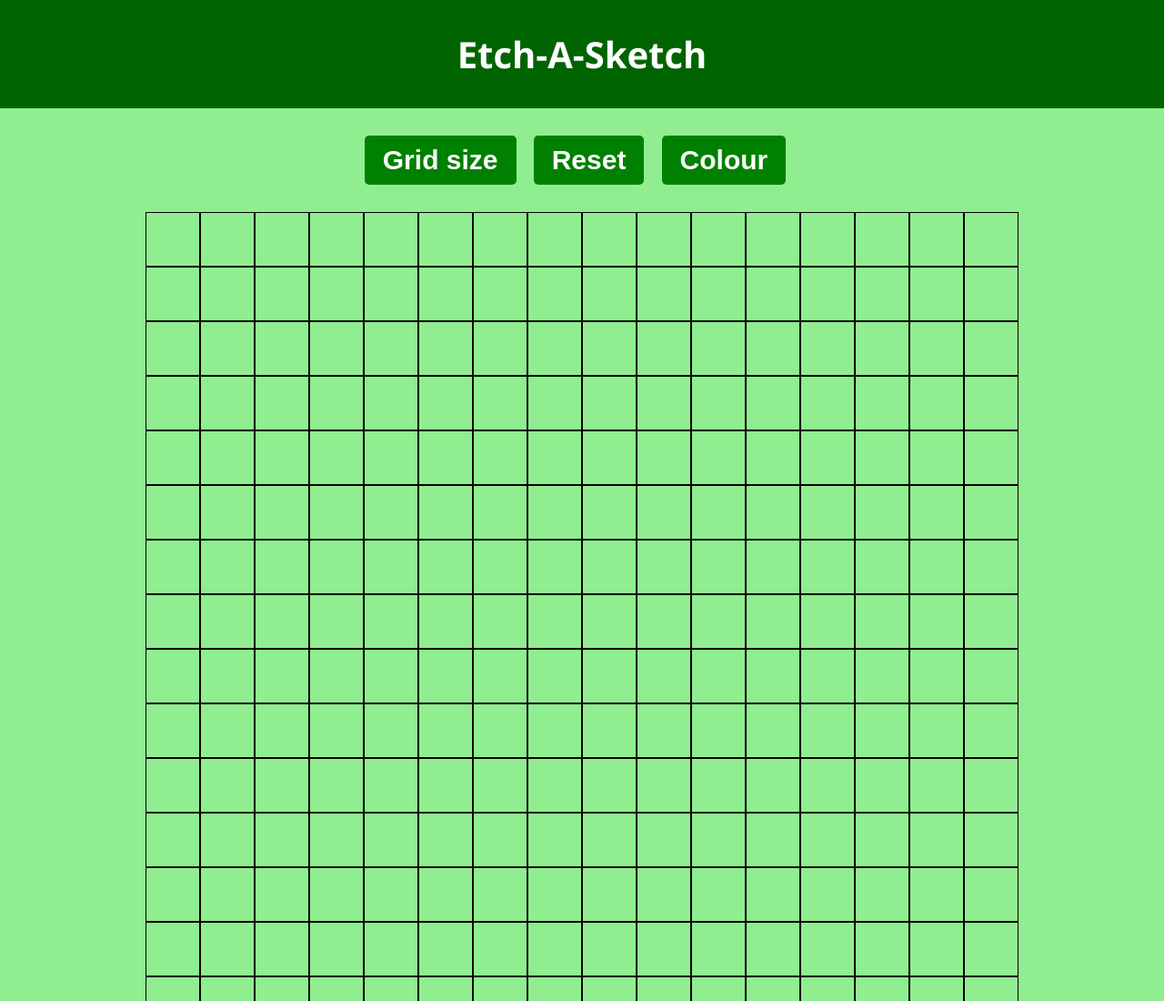
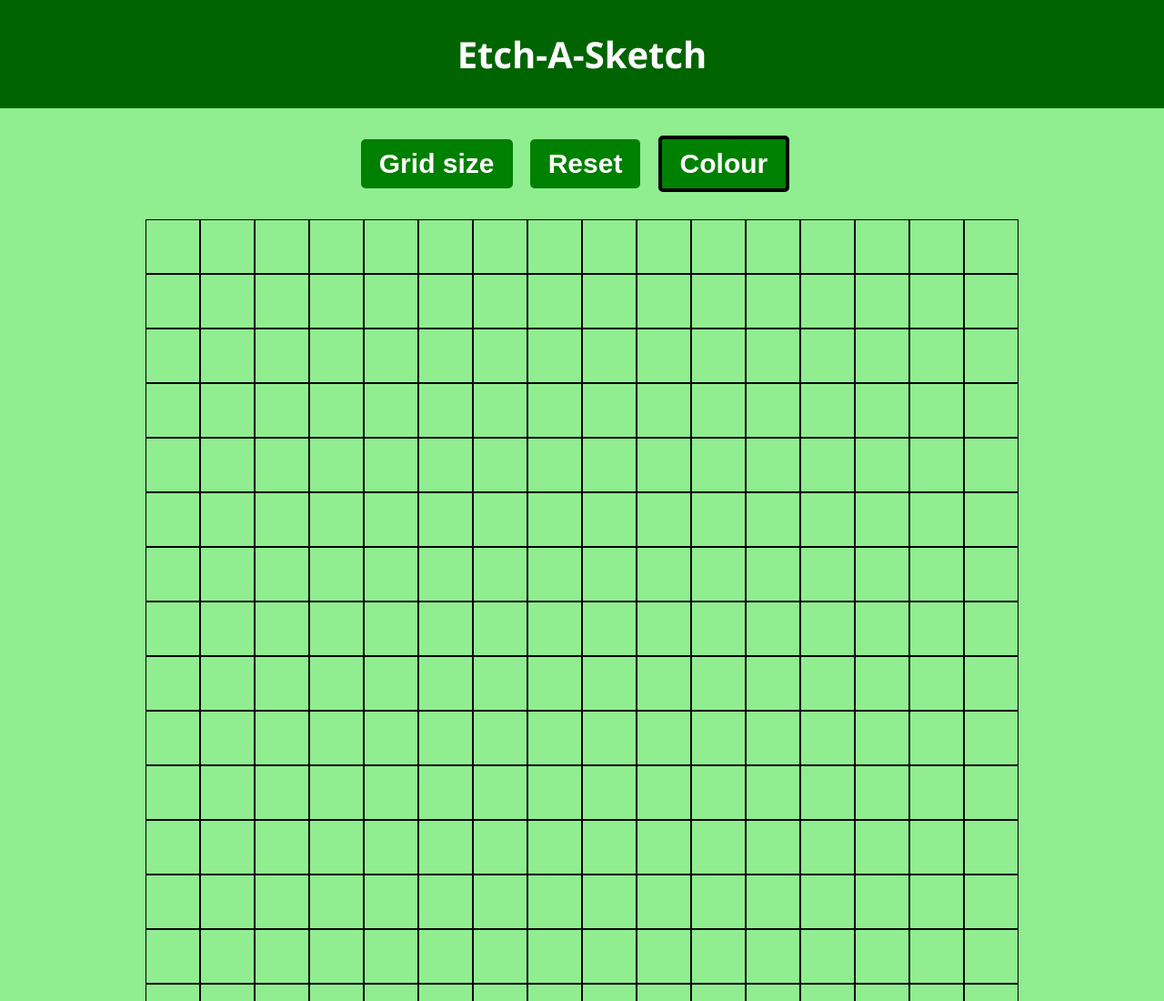
Before and after one commit to polka-dotcom/etch-a-sketch, a plain HTML site: page index.html in a window 1280 px wide. Shown: the top 1100 px of the page at 91% size. Drawn offline with Linux system fonts and the light colour scheme.

Commit message:
added border to colour button

```diff
--- a/styles.css
+++ b/styles.css
@@ -43,6 +43,10 @@ header {
     border-radius: 5px;
     cursor: pointer;
     margin-right: 15px;
+}
+
+#colourBtn {
+    border: 4px solid black;
 }
 
 #gridBtn:hover, #resetBtn:hover, #colourBtn:hover {
```
